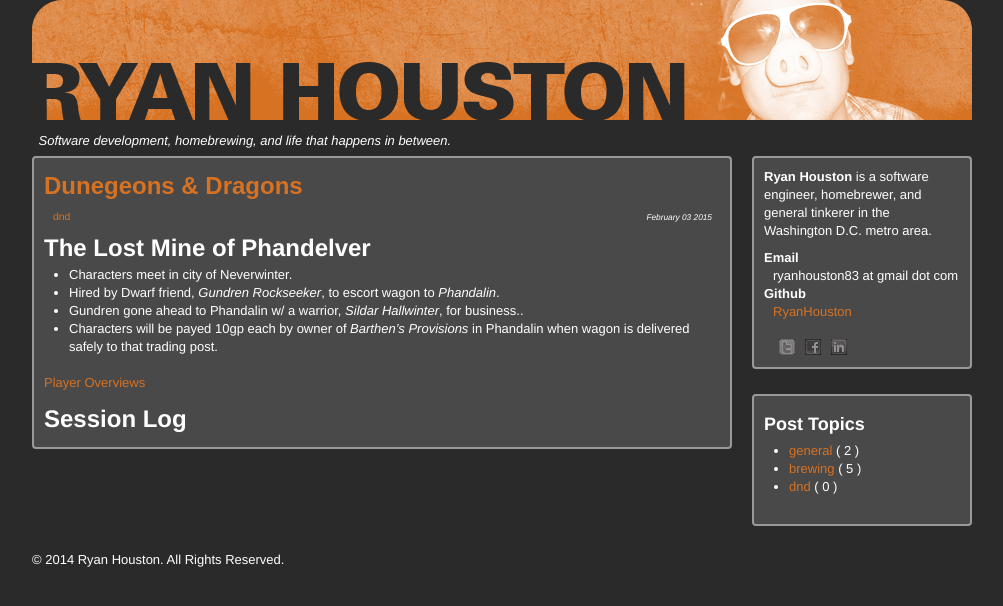
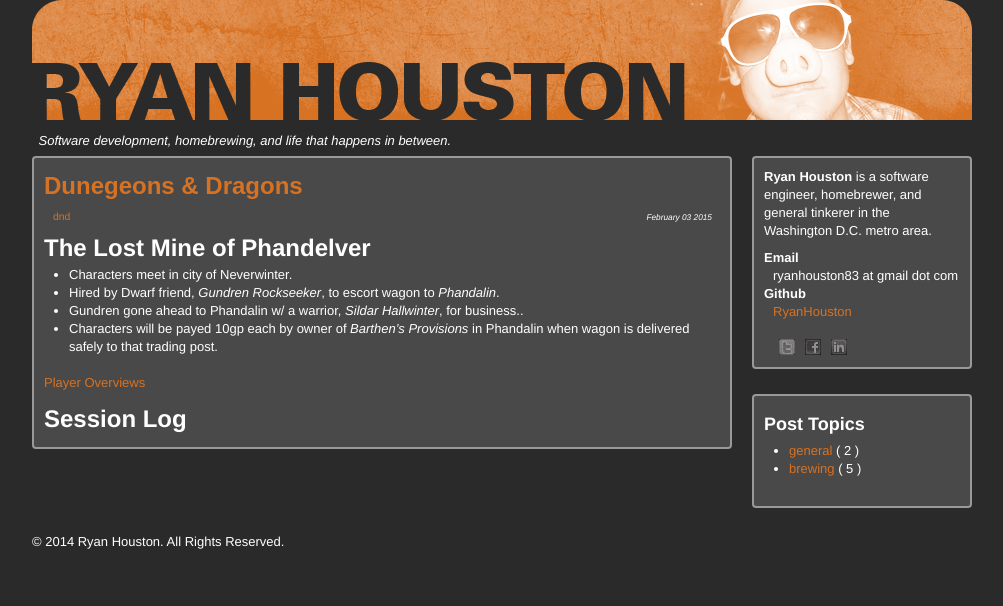
Before and after one commit to ryanhouston/ryanjhouston.com, a Jekyll site: the page built from _dnd/index.md, in a window 1280 px wide. Shown: the top 606 px of the page, without its empty margins (138-1141 px from the left). Built offline with Jekyll 4.4.1, drawn with Linux system fonts in a browser that asks for light colours.

```diff
--- a/_includes/sidebar.html
+++ b/_includes/sidebar.html
@@ -32,10 +32,6 @@
           <a href="/categories/brewing">brewing</a>
           ( {{ site.categories.brewing | size }} )
         </li>
-        <li>
-          <a href="/dnd">dnd</a>
-          ( {{ site.categories.dnd | size }} )
-        </li>
       </ul>
     </div>
   </div>
```
Also changed, not shown: index.html (+6 -4 lines).
